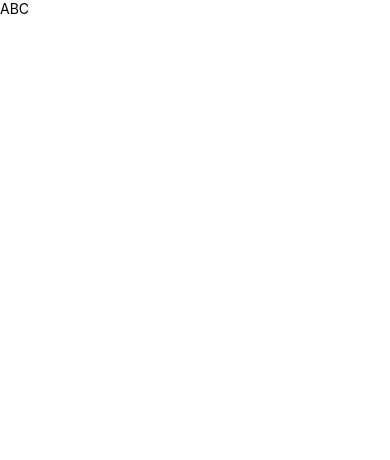
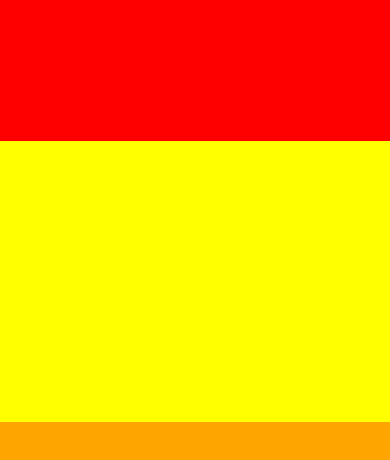
Before and after one commit to PrasoonGuptaOfficial/ReactNativeTutorial, a React Native app: screen / in a window 390 px wide. Shown: the top 460 px of the page. Built offline with nearby package versions, Linux system fonts and the light colour scheme.

Commit message:
View Basic Component

```diff
--- a/App.tsx
+++ b/App.tsx
@@ -1,10 +1,12 @@
 import React from 'react';
-import {Text, View} from 'react-native';
+import {View} from 'react-native';
 
 function App(): React.JSX.Element {
   return (
-    <View>
-      <Text>ABC</Text>
+    <View style={{height: '100%'}}>
+      <View style={{backgroundColor: 'red', flex: 1}} />
+      <View style={{backgroundColor: 'yellow', flex: 2}} />
+      <View style={{backgroundColor: 'orange', flex: 3}} />
     </View>
   );
 }
```
